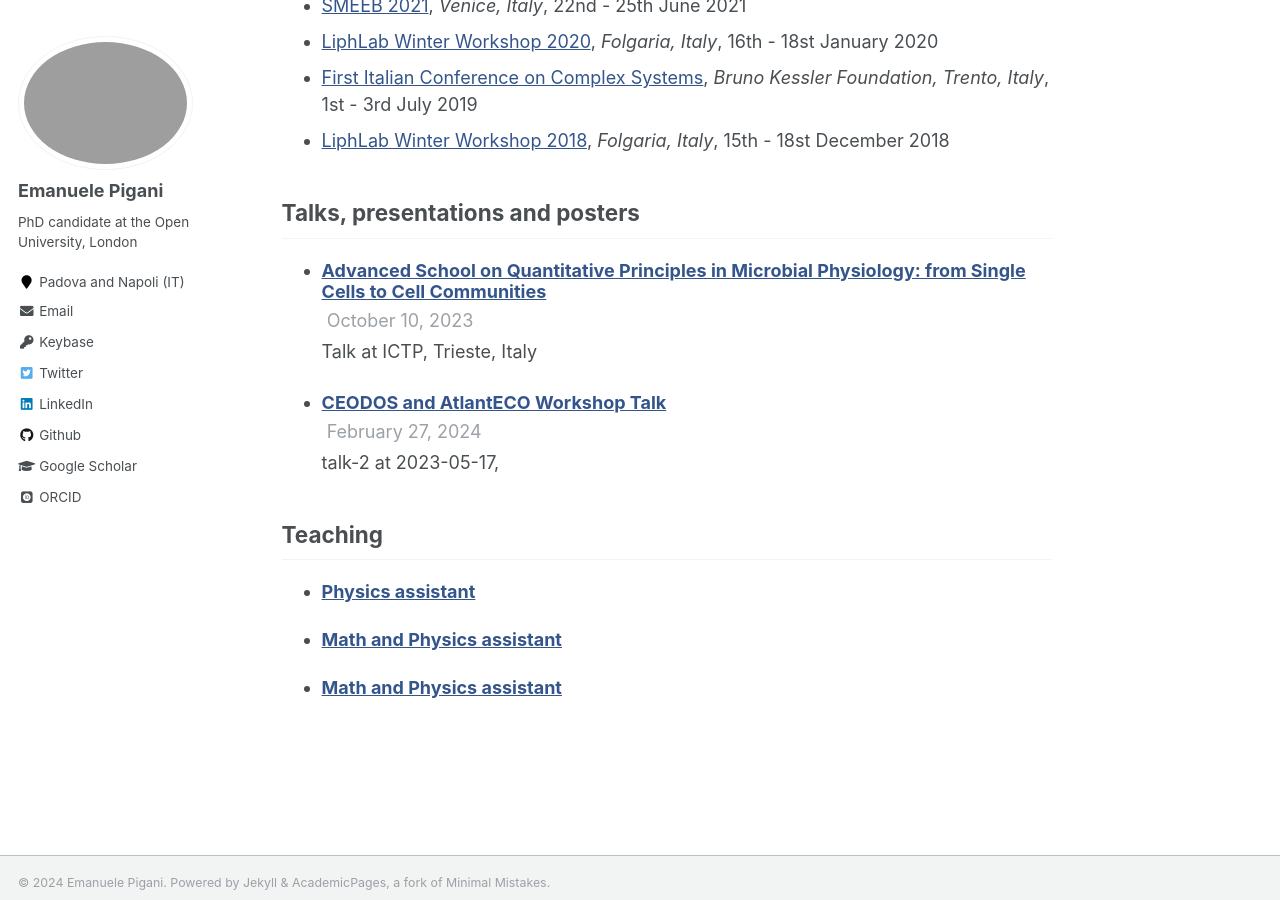
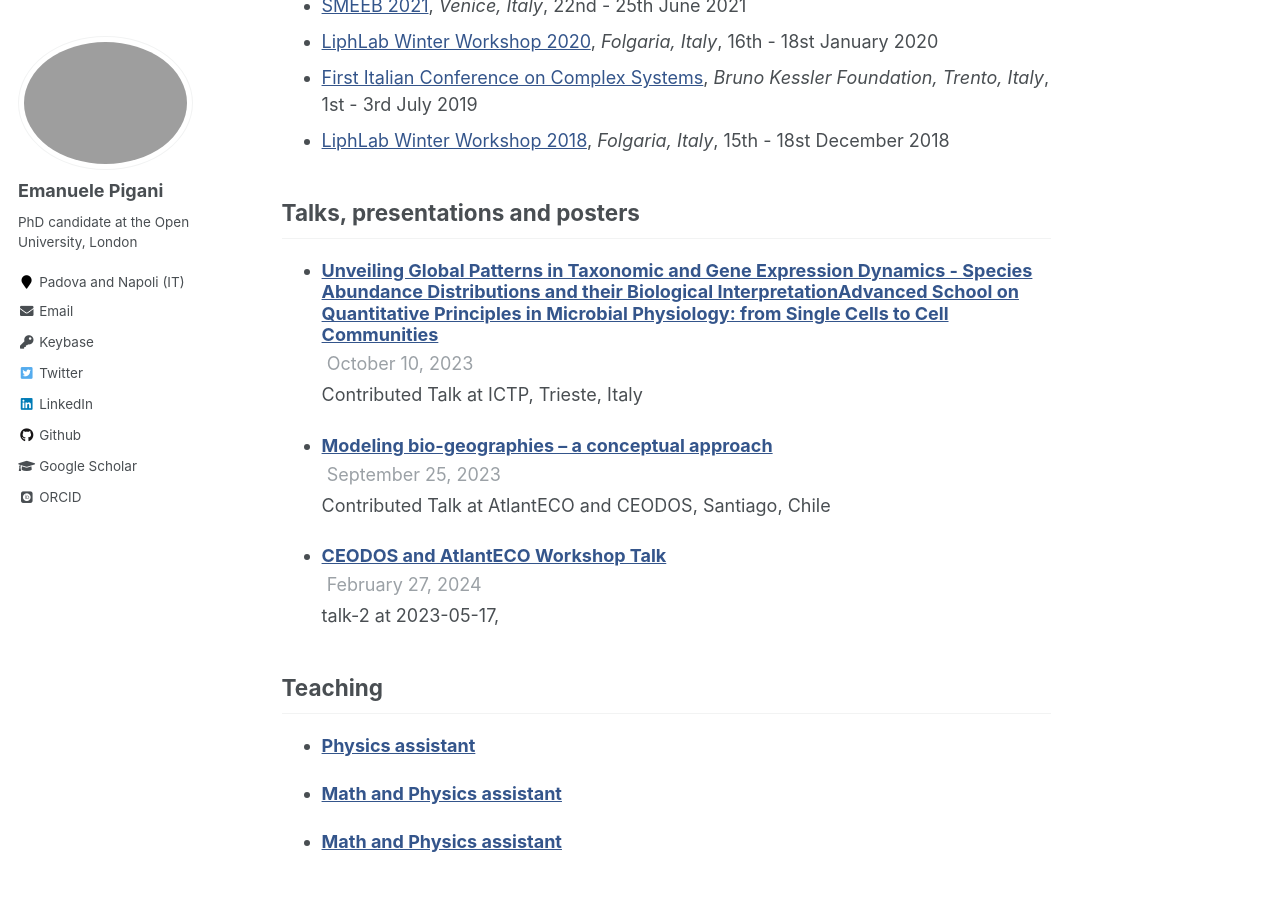
Before and after one commit to epigani/epigani.github.io, a Jekyll site: the page built from _pages/cv.md, in a window 1280 px wide and 900 px high, scrolled down 2454 px. Built offline with Jekyll 4.4.1, drawn with Linux system fonts in a browser that asks for light colours; some web fonts are replaced.

Commit message:
updated talks

```diff
--- /dev/null
+++ b/_talks/2023-09-25-talk-2.md
@@ -0,0 +1,13 @@
+---
+title: "Modeling bio-geographies – a conceptual approach"
+collection: talks
+type: "Contributed Talk"
+permalink: /talks/2023-09-25-talk-2
+venue: "        AtlantECO and CEODOS"
+date: 2023-09-25
+location: "Santiago, Chile"
+---
+
+[More information here](https://eventos.cmm.uchile.cl/omicsceodos/)
+
+CEODOS and AtlantECO Workshop
--- a/markdown_generator/talks.tsv
+++ b/markdown_generator/talks.tsv
@@ -1,3 +1,3 @@
 title	type	url_slug	venue	date	location	talk_url	description
-Advanced School on Quantitative Principles in Microbial Physiology: from Single Cells to Cell Communities	Talk	talk-1	ICTP	2023-10-10	Trieste, Italy		Unveiling Global Patterns in Taxonomic and Gene Expression Dynamics - Species Abundance Distributions and their Biological Interpretation
-CEODOS and AtlantECO Workshop    Talk	talk-2	AtlantECO	2023-05-17	Santiago, Chile https://eventos.cmm.uchile.cl/omicsceodos/  Modeling bio-geographies – a conceptual approach
+Unveiling Global Patterns in Taxonomic and Gene Expression Dynamics - Species Abundance Distributions and their Biological InterpretationAdvanced School on Quantitative Principles in Microbial Physiology: from Single Cells to Cell Communities	Contributed Talk	talk-1	ICTP	2023-10-10	Trieste, Italy	https://indico.ictp.it/event/10213	Advanced School on Quantitative Principles in Microbial Physiology: from Single Cells to Cell Communities
+Modeling bio-geographies – a conceptual approach	Contributed Talk	talk-2	        AtlantECO and CEODOS	2023-09-25	Santiago, Chile	https://eventos.cmm.uchile.cl/omicsceodos/	CEODOS and AtlantECO Workshop
```
Also changed, not shown: _talks/2023-10-10-talk-1.md (+5 -3 lines), 1 other file.
